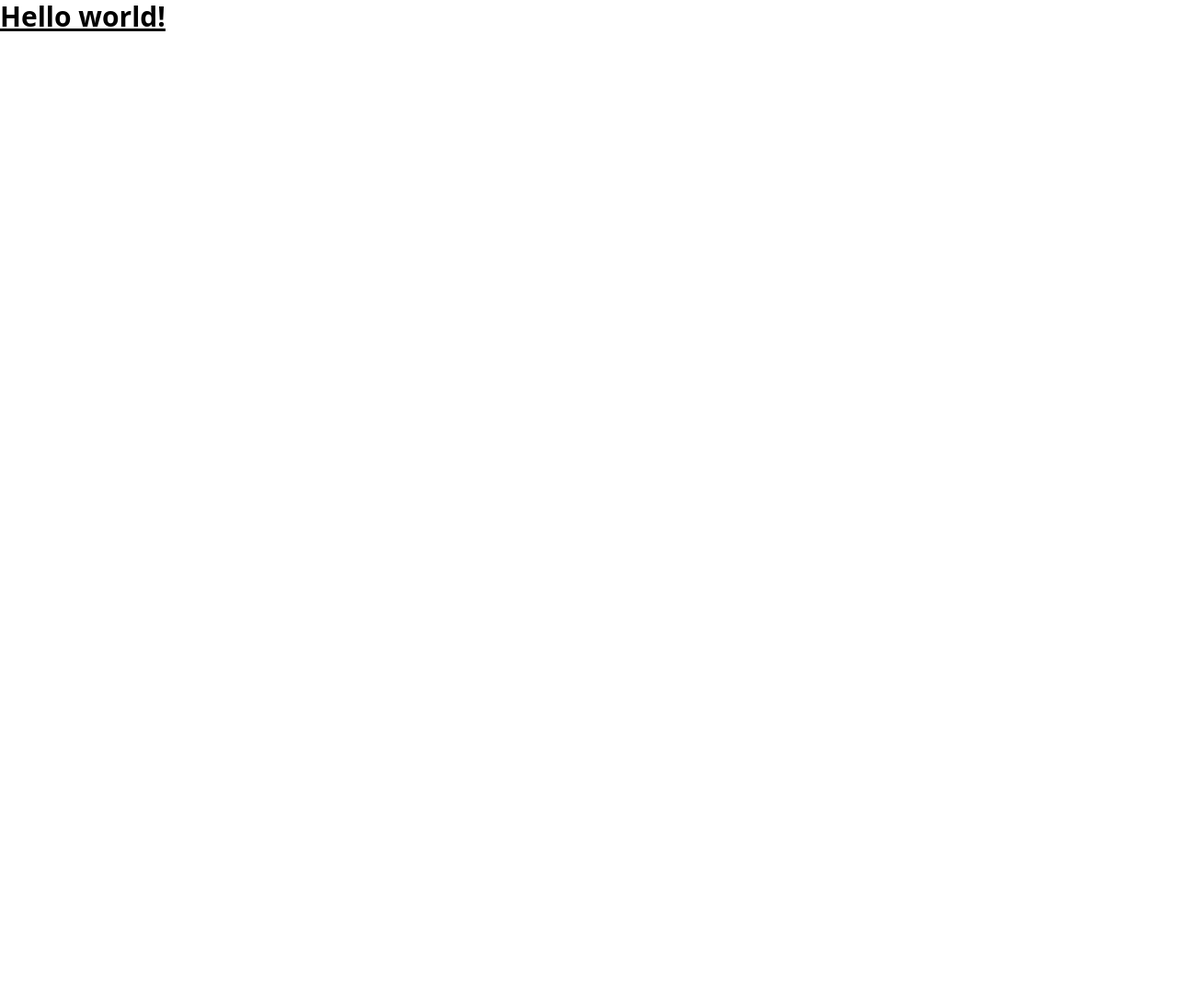
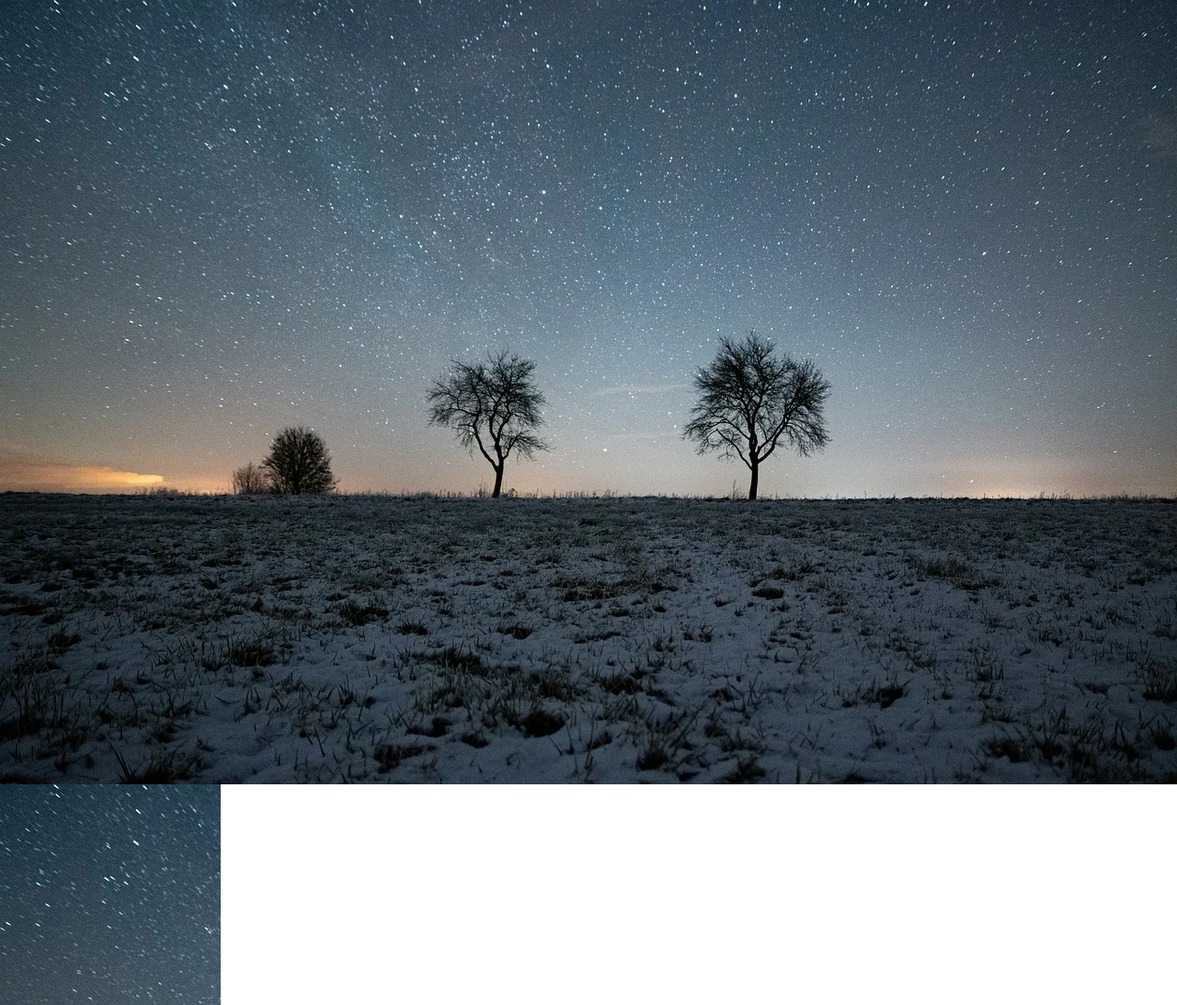
Before and after one commit to yoo-nji/programmers_web_devcourse, a React (Vite) app in the folder learn-react/06/: page / in a window 1280 px wide. Shown: the whole page at 92% size. Before the commit the page ends 800 px from the top, so only its background shows below. Built offline with nearby package versions, Linux system fonts and the light colour scheme.

Commit message:
[react] 리액트에서 이미지 렌더링(img 태그, 백그라운드)

```diff
--- a/learn-react/06/src/App.tsx
+++ b/learn-react/06/src/App.tsx
@@ -1,3 +1,11 @@
+import tree from "./assets/images/tree.jpg";
 export default function App() {
-  return <h1 className="text-3xl font-bold underline">Hello world!</h1>;
+  return (
+    <>
+      {/* 이미지 넣기 */}
+      <img src={tree} alt="" />
+      {/* 백그라운드 이미지 넣기 */}
+      <div className="w-60 h-60" style={{ background: `url(${tree})` }}></div>
+    </>
+  );
 }
```
Also changed, not shown: learn-react/06/src/assets/images/tree.jpg (added).
